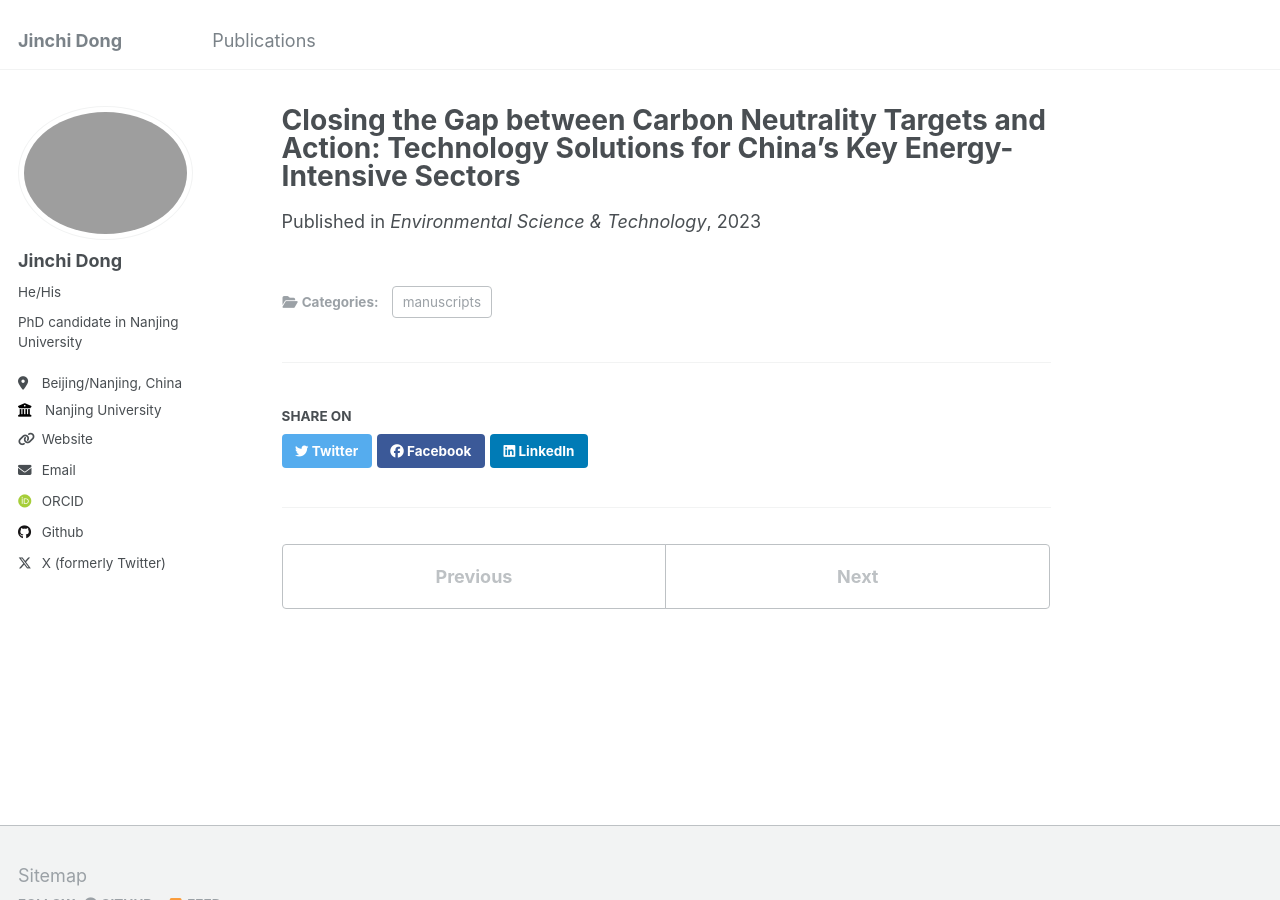
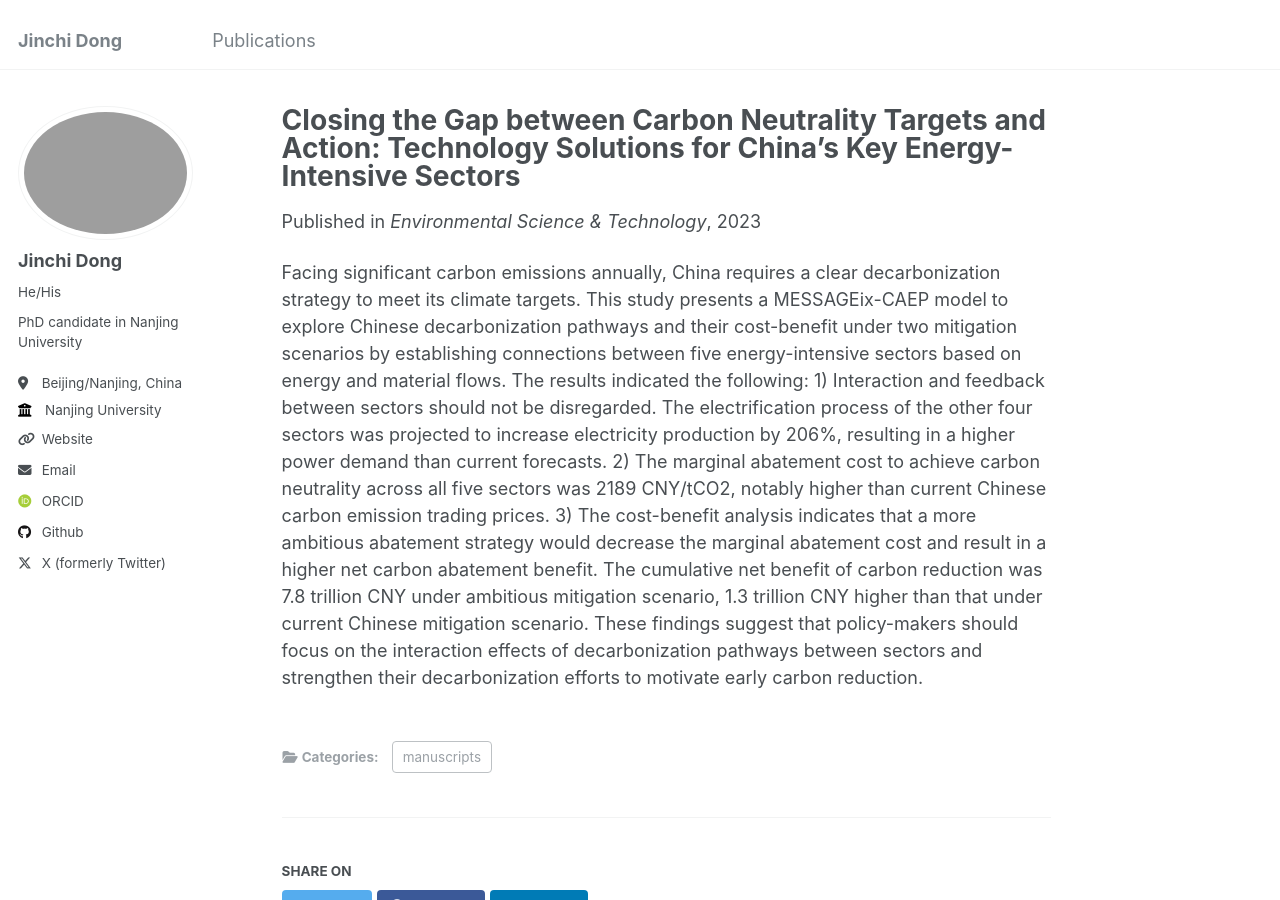
Before and after one commit to dongjinchi/dongjinchi, a Jekyll site: the page built from _publications/2023-paper-1.md, in a window 1280 px wide and 900 px high. Built offline with Jekyll 4.4.1, drawn with Linux system fonts in a browser that asks for light colours; some web fonts are replaced.

Commit message:
Update 2023-paper-1.md

```diff
--- a/_publications/2023-paper-1.md
+++ b/_publications/2023-paper-1.md
@@ -10,3 +10,4 @@ slidesurl: #'http://academicpages.github.io/files/slides1.pdf'
 paperurl: 'https://pubs.acs.org/doi/10.1021/acs.est.2c08171'
 citation: #'Your Name, You. (2009). &quot;Paper Title Number 1.&quot; <i>Journal 1</i>. 1(1).'
 ---
+Facing significant carbon emissions annually, China requires a clear decarbonization strategy to meet its climate targets. This study presents a MESSAGEix-CAEP model to explore Chinese decarbonization pathways and their cost-benefit under two mitigation scenarios by establishing connections between five energy-intensive sectors based on energy and material flows. The results indicated the following: 1) Interaction and feedback between sectors should not be disregarded. The electrification process of the other four sectors was projected to increase electricity production by 206%, resulting in a higher power demand than current forecasts. 2) The marginal abatement cost to achieve carbon neutrality across all five sectors was 2189 CNY/tCO2, notably higher than current Chinese carbon emission trading prices. 3) The cost-benefit analysis indicates that a more ambitious abatement strategy would decrease the marginal abatement cost and result in a higher net carbon abatement benefit. The cumulative net benefit of carbon reduction was 7.8 trillion CNY under ambitious mitigation scenario, 1.3 trillion CNY higher than that under current Chinese mitigation scenario. These findings suggest that policy-makers should focus on the interaction effects of decarbonization pathways between sectors and strengthen their decarbonization efforts to motivate early carbon reduction.
```
